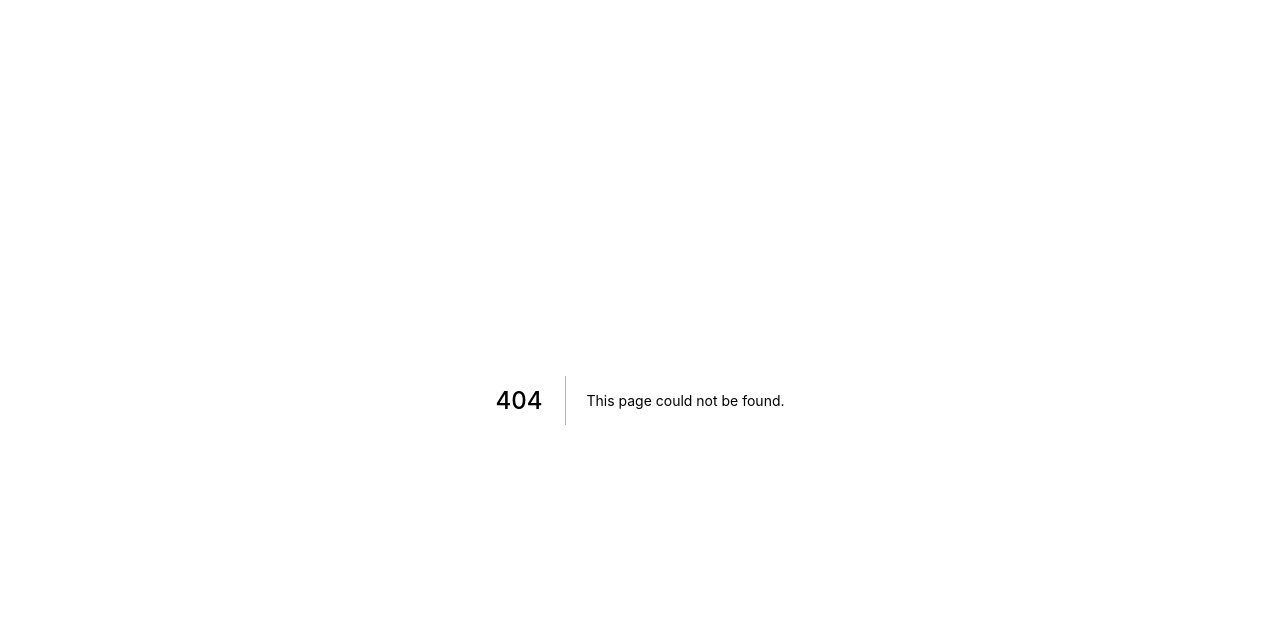
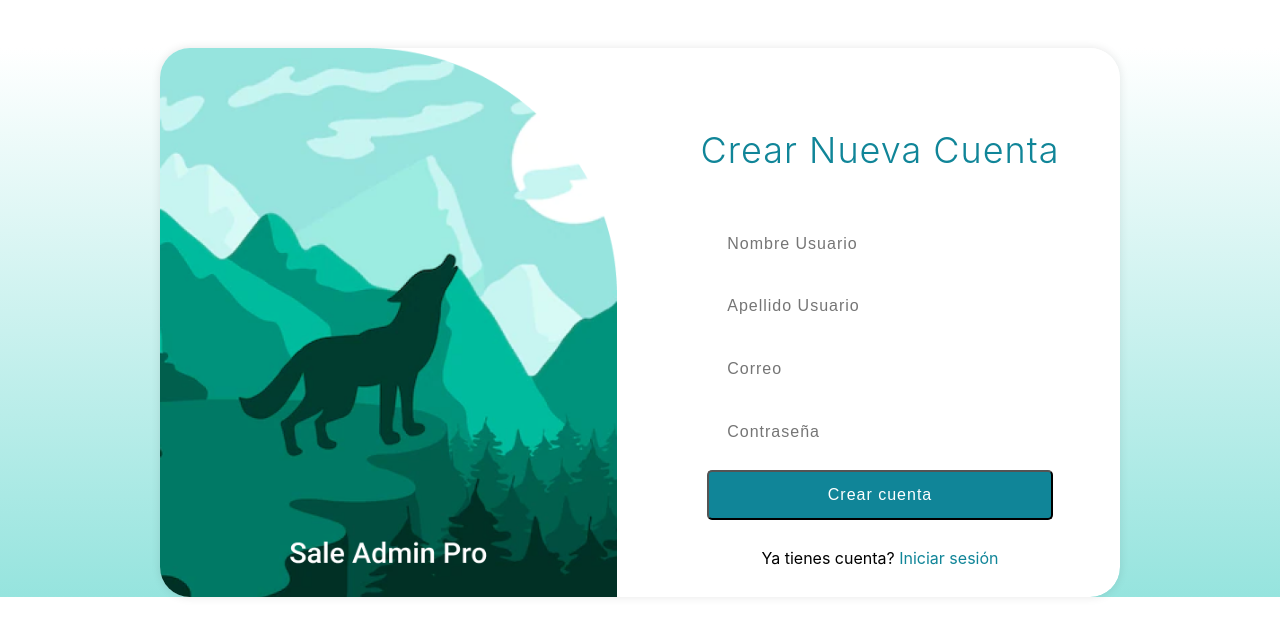
Before and after one commit to DanielJimenezMora/crm-utj, a Next.js app in the folder Documents/UTJ/Proyecto 9no/crmcliente/: page /nuevacuenta in a window 1280 px wide. Before the commit this address had no page. Shown: the top 636 px of the page. Built offline with nearby package versions, Linux system fonts and the light colour scheme.

Commit message:
Se aagrega navegaciones a sidebar y formularios de login y registro

```diff
--- a/Documents/UTJ/Proyecto 9no/crmcliente/components/Layout.js
+++ b/Documents/UTJ/Proyecto 9no/crmcliente/components/Layout.js
@@ -1,8 +1,17 @@
 import React, { Fragment } from "react";
 import Head from "next/head";
+import styled from "@emotion/styled";
 import Sidebar from "./Sidebar";
+import { useRouter } from "next/router";
 
 const Layout = ({ children }) => {
+  // Hook de Routing
+  const router = useRouter();
+
+  const Bgb = styled.div`
+    background-image: linear-gradient(to top, #96e4de 0%, #fff 100%);
+  `;
+
   return (
     <Fragment>
       <Head>
@@ -17,12 +26,21 @@ const Layout = ({ children }) => {
         <meta name="theme-color" content="rgb(22 78 99)" />
         <script src="https://cdn.tailwindcss.com"></script>
       </Head>
-      <div className="bg-gray-50 min-h-screen">
-        <div className="flex min-h-screen">
-          <Sidebar />
-          {children}
+
+      {router.pathname === "/login" || router.pathname === "/nuevacuenta" ? (
+        <Bgb className="bg-gray-800 min-h-screen flex flex-col justify-center">
+          <div>{children}</div>
+        </Bgb>
+      ) : (
+        <div className="bg-gray-50 min-h-screen">
+          <div className="flex min-h-screen">
+            <Sidebar />
+            <main className="sm:w-2/4 xl:w:-4/5 sm:min-h-screen p-5">
+              {children}
+            </main>
+          </div>
         </div>
-      </div>
+      )}
     </Fragment>
   );
 };
--- a/Documents/UTJ/Proyecto 9no/crmcliente/components/Sidebar.js
+++ b/Documents/UTJ/Proyecto 9no/crmcliente/components/Sidebar.js
@@ -1,8 +1,10 @@
 import React from "react";
 import styled from "@emotion/styled";
+import Image from "next/image";
+import Link from "next/link";
+import { useRouter } from "next/router";
 
-import Image from "next/image";
-
+/* Styled Components */
 const Heading = styled.div`
   display: grid;
   grid-template-columns: 30% 70%;
@@ -13,16 +15,19 @@ const Title = styled.p`
   padding-left: 1rem;
 `;
 
-const Test = styled.div``;
+const Sidebar = () => {
+  // Routing de Next.js
+  const router = useRouter();
 
-const Sidebar = () => {
   return (
-    //<aside className="bg-cyan-800 w-4/5 sm:w-1/4 m:w-2/4 xl:w-1/4 sm:min-h-screen p-4 sm:p-6 xl:p-5">
-    <aside className="bg-cyan-800 sm:w-13 xl:w:-1/5 sm:min-h-screen p-5">
+    <aside className="bg-cyan-800 sm:w-1/4 xl:w:-1/5 sm:min-h-screen p-5">
+      {/* Heading sidebar */}
       <Heading>
+        {/* Logo */}
         <div>
           <Image width={84} height={104} src="/img/logo.png" />
         </div>
+        {/* Nombre empresa */}
         <div>
           <Title className="text-white text-s sm:text-xl xl:text-xl">
             Dulces y medicina <br />
@@ -32,6 +37,30 @@ const Sidebar = () => {
         <br />
       </Heading>
       <hr />
+      {/* Menu */}
+      <nav className="mt-5 list-none">
+        <li className={router.pathname === "/" ? "bg-cyan-900 p-3" : "p-3"}>
+          <Link href="/">
+            <a className="text-white block">Clientes</a>
+          </Link>
+        </li>
+        <li
+          className={router.pathname === "/pedidos" ? "bg-cyan-900 p-3" : "p-3"}
+        >
+          <Link href="/pedidos">
+            <a className="text-white block">Pedidos</a>
+          </Link>
+        </li>
+        <li
+          className={
+            router.pathname === "/productos" ? "bg-cyan-900 p-3" : "p-3"
+          }
+        >
+          <Link href="/productos">
+            <a className="text-white block">Productos</a>
+          </Link>
+        </li>
+      </nav>
     </aside>
   );
 };
--- a/Documents/UTJ/Proyecto 9no/crmcliente/pages/index.js
+++ b/Documents/UTJ/Proyecto 9no/crmcliente/pages/index.js
@@ -5,7 +5,7 @@ export default function Index() {
   return (
     <div>
       <Layout>
-        <h2>Desde Index</h2>
+        <h1 className="text-2xl text-gray-800 font-light">Clientes</h1>
       </Layout>
     </div>
   );
--- /dev/null
+++ b/Documents/UTJ/Proyecto 9no/crmcliente/pages/nuevacuenta.js
@@ -0,0 +1,158 @@
+import React from "react";
+import Layout from "../components/Layout";
+import styled from "@emotion/styled";
+import Image from "next/image";
+import Link from "next/link";
+import { useRouter } from "next/router";
+
+const LoginContainer = styled.div`
+  height: 34.3em;
+  width: 60em;
+  margin: 3em auto;
+  display: flex;
+  justify-content: space-between;
+  overflow: hidden;
+  border-radius: 30px;
+  box-shadow: 0px 0px 10px rgba(0, 0, 0, 0.1);
+  @media screen and (max-width: 1000px) {
+    width: 70%;
+    margin-top: 3em;
+  }
+`;
+
+const LoginInfoContainer = styled.div`
+  width: 50%;
+  display: flex;
+  flex-direction: column;
+  align-items: center;
+  text-align: center;
+  padding-top: 0.5rem;
+  background-color: #fff;
+  border-radius: 0px 30px 30px 0px;
+  @media screen and (max-width: 1000px) {
+    width: 100%;
+  }
+`;
+
+const ImageContainer = styled.div`
+  width: 50%;
+  background-color: #fff;
+  border-radius: 30px 0px 0px 30px;
+  @media screen and (max-width: 1000px) {
+    display: none;
+  }
+`;
+
+const Title = styled.h1`
+  text-transform: capitalize;
+  font-size: 2.25rem;
+  font-weight: 300;
+  letter-spacing: 1px;
+  color: #108598;
+  padding-top: 3rem;
+  padding-bottom: 1rem;
+`;
+
+const InputsContainer = styled.form`
+  height: 70%;
+  width: 80%;
+  display: flex;
+  flex-direction: column;
+  justify-content: space-around;
+  align-items: center;
+`;
+
+const Input = styled.input`
+  width: 90%;
+  height: 3.125rem;
+  font-size: 1em;
+  padding-left: 20px;
+  border: none;
+  border-radius: 5px;
+  font-weight: 300;
+  letter-spacing: 1px;
+  box-sizing: border-box;
+  &:hover {
+    border: 2px solid #108598;
+  }
+`;
+const Label = styled.label`
+  display: none;
+`;
+
+const Btn = styled.button`
+  width: 90%;
+  height: 3.125rem;
+  font-size: 1em;
+  letter-spacing: 1px;
+  color: #fff;
+  border-radius: 5px;
+  background-color: #108598;
+  cursor: pointer;
+  &:hover {
+    background-color: #0f7d8e;
+  }
+`;
+
+const Span = styled.span`
+  color: #108598;
+  font-weight: 400px;
+  cursor: pointer;
+`;
+
+const NuevaCuenta = () => {
+  return (
+    <Layout>
+      <LoginContainer>
+        <ImageContainer>
+          <Image width={457} height={551} src="/img/lobo.png" />
+        </ImageContainer>
+        <LoginInfoContainer>
+          <Title>Crear Nueva Cuenta</Title>
+          <InputsContainer>
+            {/* Campo Nombre */}
+            <Label htmlFor="nombre">Nombre</Label>
+            <Input
+              className="focus:outline-none focus:shadow-outline"
+              id="nombre"
+              type="text"
+              placeholder="Nombre Usuario"
+            />
+            {/* Campo Apellido */}
+            <Label htmlFor="nombre">Apellido</Label>
+            <Input
+              className="focus:outline-none focus:shadow-outline"
+              id="apellido"
+              type="text"
+              placeholder="Apellido Usuario"
+            />
+            {/* Campo Email */}
+            <Label htmlFor="nombre">Correo</Label>
+            <Input
+              className="focus:outline-none focus:shadow-outline"
+              id="email"
+              type="email"
+              placeholder="Correo"
+            />
+            {/* Campo Password */}
+            <Label htmlFor="password">Password</Label>
+            <Input
+              className="focus:outline-none focus:shadow-outline"
+              id="password"
+              type="password"
+              placeholder="Contraseña"
+            />
+            <Btn type="submit" value="Iniciar sesión">
+              Crear cuenta
+            </Btn>
+            <p>
+              Ya tienes cuenta? <Span>Iniciar sesión</Span>
+            </p>
+          </InputsContainer>
+        </LoginInfoContainer>
+      </LoginContainer>
+    </Layout>
+  );
+};
+
+export default NuevaCuenta;
```
Also changed, not shown: Documents/UTJ/Proyecto 9no/crmcliente/pages/login.js (added, +140 -0 lines), Documents/UTJ/Proyecto 9no/crmcliente/pages/pedidos.js (added, +11 -0 lines), Documents/UTJ/Proyecto 9no/crmcliente/pages/productos.js (added, +11 -0 lines), Documents/UTJ/Proyecto 9no/crmcliente/public/img/lobo.png (added).
